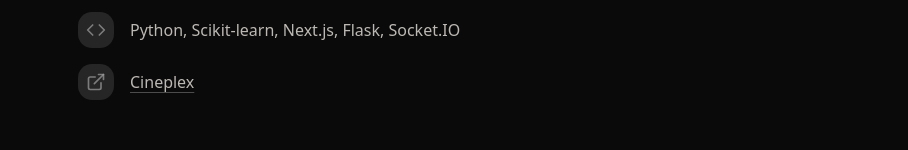
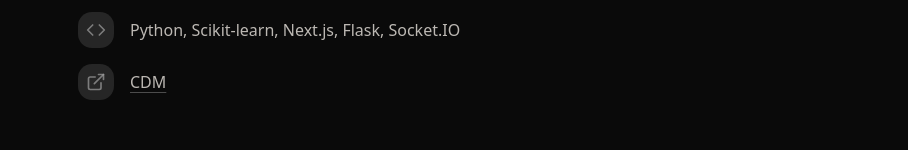
Before and after one commit to danielquzhao/personal-website-v2, a Next.js app: page /projects/sentinel in a window 1280 px wide. Shown: the part 802-952 px from the top of the page, without its empty margins (162-1070 px from the left). Built offline with nearby package versions, Linux system fonts and the light colour scheme.

Commit message:
Change to CDM

```diff
--- a/components/projects/ProjectHeader.tsx
+++ b/components/projects/ProjectHeader.tsx
@@ -83,7 +83,7 @@
                                             rel="noopener noreferrer"
                                             className="text-base font-medium text-foreground/80 hover:text-primary transition-colors underline underline-offset-4 decoration-primary/30"
                                         >
-                                            Cineplex
+                                            CDM
                                         </a>
                                         {(project.links.website || project.links.github || project.links.dorahacks) && <span className="text-foreground/80 font-medium">,</span>}
                                     </div>
```
